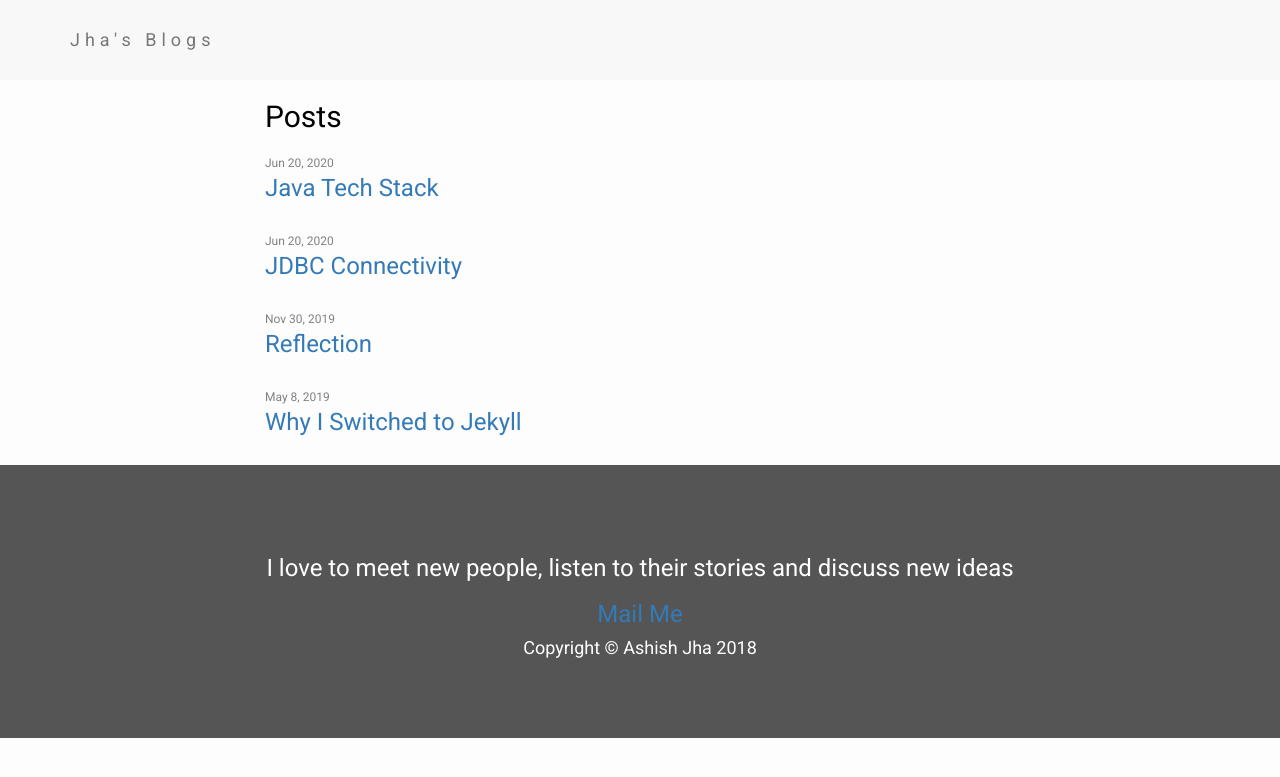
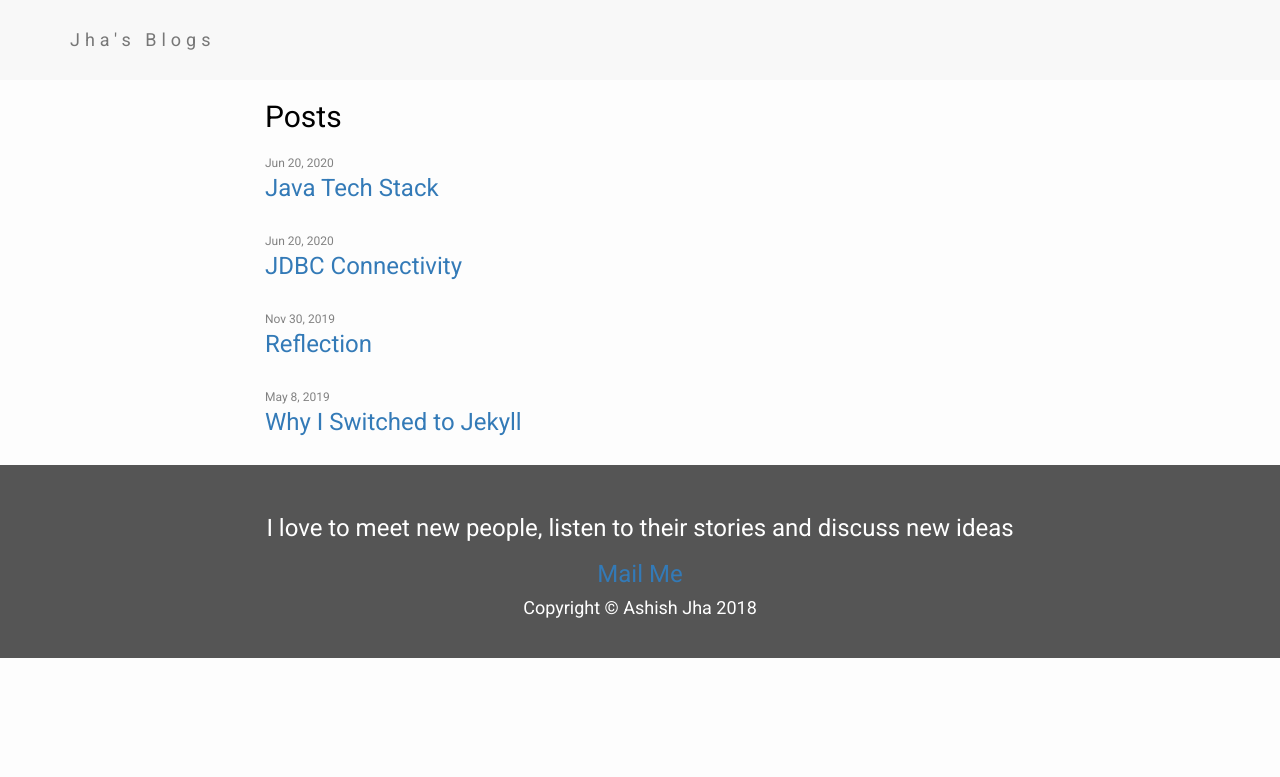
Before and after one commit to lapalb/as_blog, a Jekyll site: the page built from index.md, in a window 1280 px wide. Shown: the top 777 px of the page. Built offline with Jekyll 4.4.1, drawn with Linux system fonts in a browser that asks for light colours; some web fonts are replaced.

Commit message:
Fixed the footer

```diff
--- a/_includes/footer.html
+++ b/_includes/footer.html
@@ -1,9 +1,7 @@
-<footer class="container-fluid bg-4 text-center" id="contact">
-    <footer class="footer">
+<footer class="container-fluid bg-4 text-center" id="contact" style="padding-top: 30px; padding-bottom: 30px; ">
      <div class="container text-center">
        <h3> I love to meet new people, listen to their stories and discuss new ideas </h3>
        <a href="mailto:115cs0603@nitrkl.ac.in"><i class="fa fa-envelope fa-3x"></i><h3>Mail Me</h3> </a>
        <h4> Copyright © Ashish Jha 2018</h4>
      </div>
-   </footer>
-   </footer>
+</footer>
```
